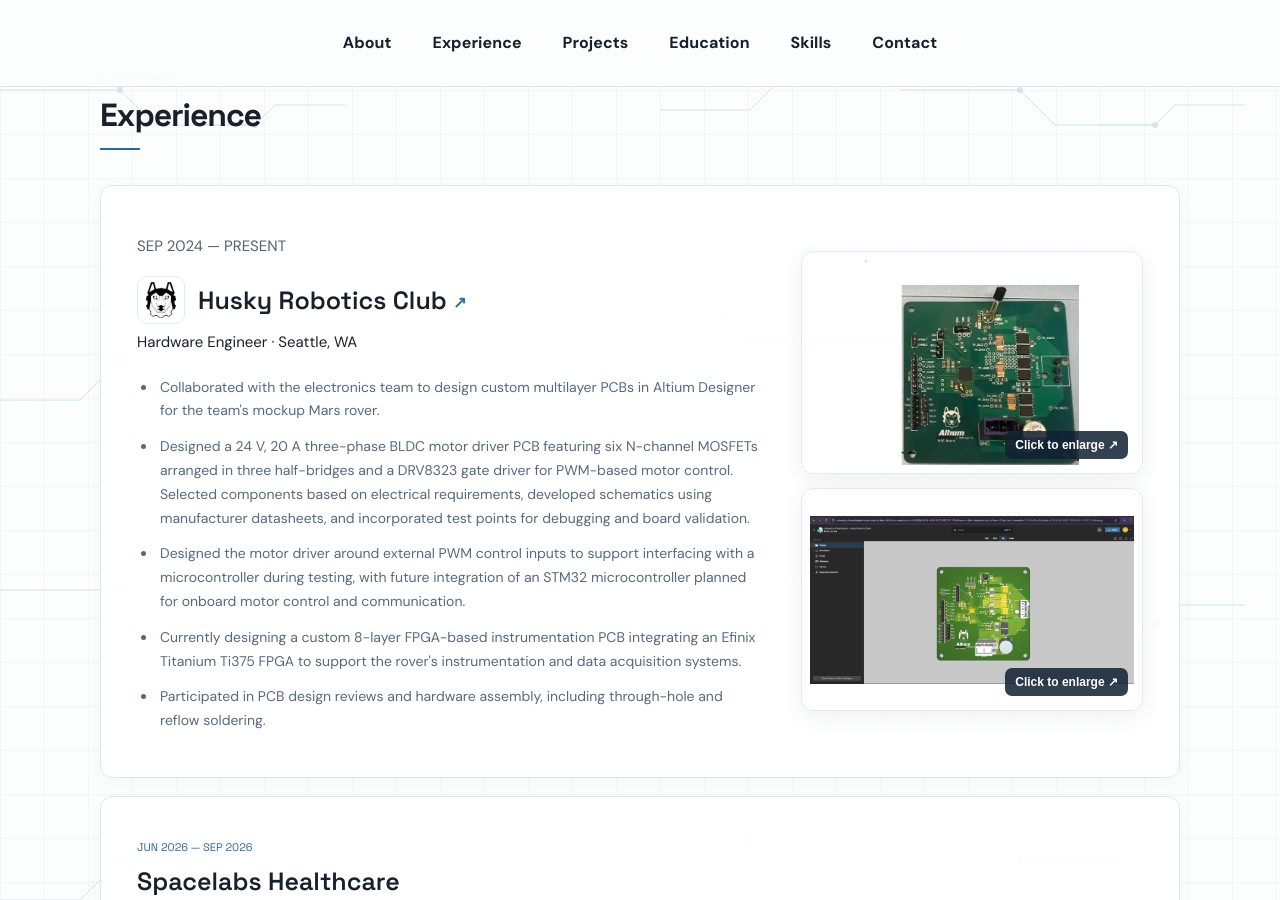
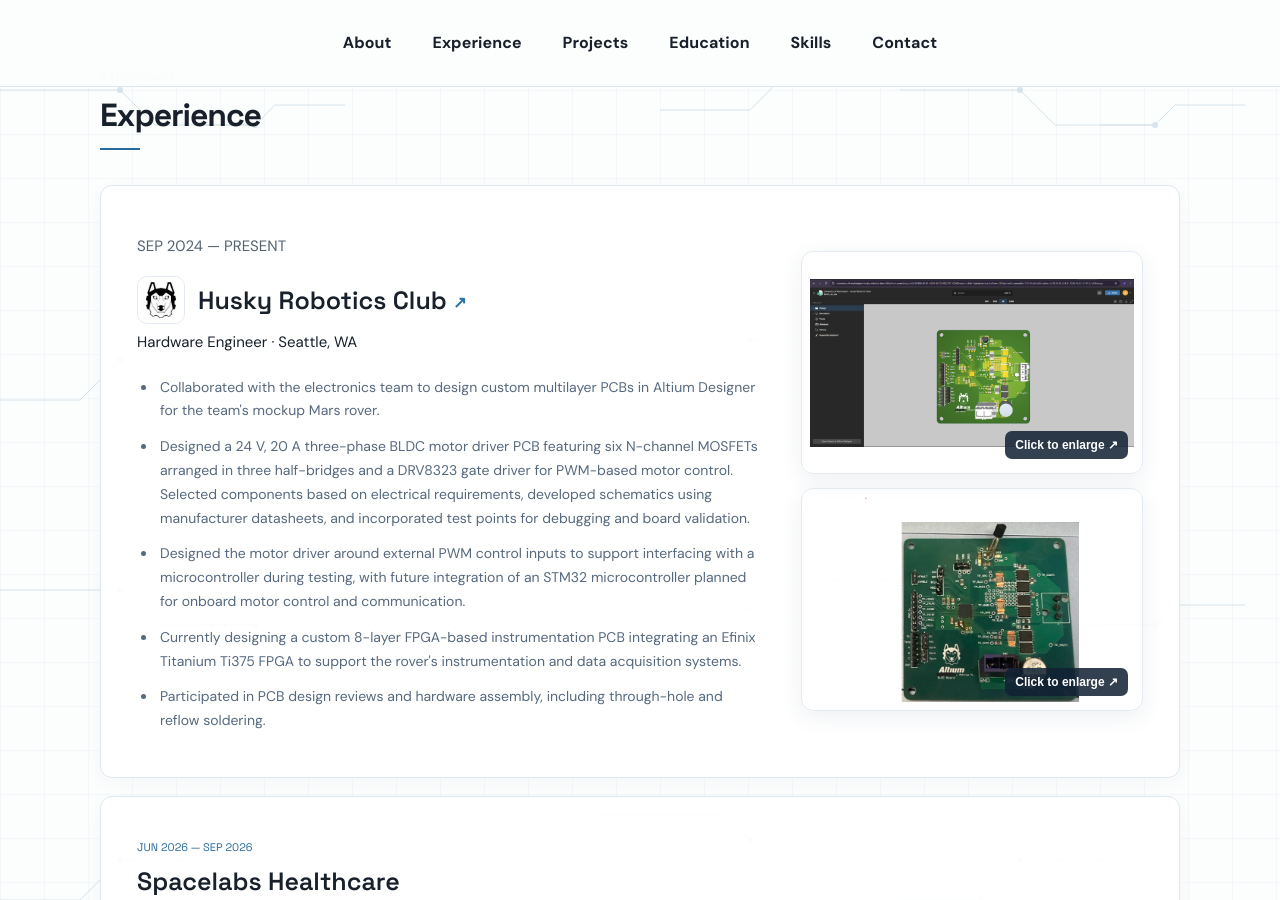
Before and after one commit to AdityaManivel/AdityaManivel.github.io, a Jekyll site: the page index.html, which Jekyll copies as it is, in a window 1280 px wide and 900 px high, scrolled down 834 px. Built offline with Jekyll 4.4.1, drawn with Linux system fonts in a browser that asks for light colours.

Commit message:
Show Altium 3D render above final assembled BLDC board photo

```diff
--- a/index.html
+++ b/index.html
@@ -37,12 +37,12 @@
 
         </div>
         <div class="husky-gallery">
+          <button class="husky-photo-button husky-render-button" type="button" aria-label="Enlarge Altium 3D view of BLDC Motor Board" data-lightbox-open data-image-src="assets/Screenshot%202026-10-23%20183916.png" data-image-title="BLDC Motor Board · Altium 3D View" data-image-alt="Altium 3D rendering of the Husky Robotics BLDC Motor Board">
+            <img src="assets/Screenshot%202026-10-23%20183916.png" alt="Altium 3D rendering of the BLDC Motor Board" loading="lazy" />
+            <span class="photo-hint">Click to enlarge ↗</span>
+          </button>
           <button class="husky-photo-button" type="button" aria-label="Enlarge photo of Husky Robotics BLDC Motor Board" data-lightbox-open data-image-src="assets/rover_board_rotated.png" data-image-title="BLDC Motor Board · Assembled PCB" data-image-alt="Photograph of assembled Husky Robotics BLDC Motor Board">
             <img src="assets/rover_board_rotated.png" alt="Assembled Husky Robotics BLDC Motor Board" loading="lazy" />
-            <span class="photo-hint">Click to enlarge ↗</span>
-          </button>
-          <button class="husky-photo-button husky-render-button" type="button" aria-label="Enlarge Altium 3D view of BLDC Motor Board" data-lightbox-open data-image-src="assets/Screenshot%202026-10-23%20183916.png" data-image-title="BLDC Motor Board · Altium 3D View" data-image-alt="Altium 3D rendering of the Husky Robotics BLDC Motor Board">
-            <img src="assets/Screenshot%202026-10-23%20183916.png" alt="Altium 3D rendering of the BLDC Motor Board" loading="lazy" />
             <span class="photo-hint">Click to enlarge ↗</span>
           </button>
         </div>
```
